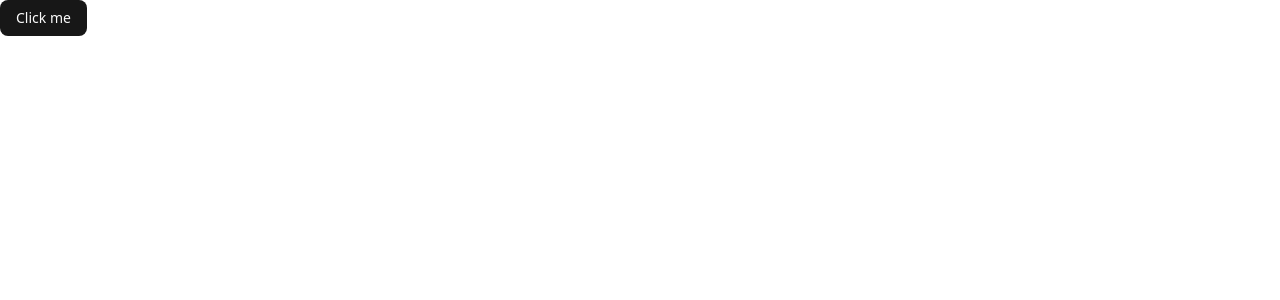
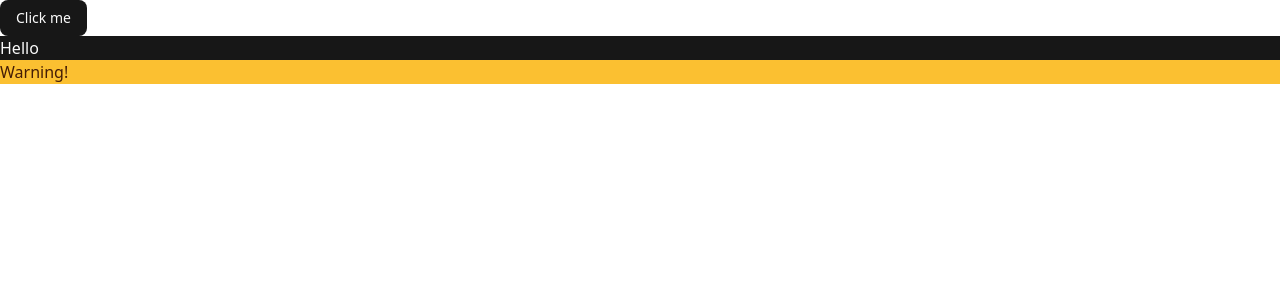
Before and after one commit to mrcoklat/learn-shadcn, a Next.js app: page / in a window 1280 px wide. Shown: the top 300 px of the page. Built offline with nearby package versions, Linux system fonts and the light colour scheme.

Commit message:
feat: use css variables

```diff
--- a/app/globals.css
+++ b/app/globals.css
@@ -44,6 +44,8 @@
   --radius-2xl: calc(var(--radius) + 8px);
   --radius-3xl: calc(var(--radius) + 12px);
   --radius-4xl: calc(var(--radius) + 16px);
+  --color-warning: var(--warning);
+  --color-warning-foreground: var(--warning-foreground);
 }
 
 :root {
@@ -79,6 +81,8 @@
   --sidebar-accent-foreground: oklch(0.205 0 0);
   --sidebar-border: oklch(0.922 0 0);
   --sidebar-ring: oklch(0.708 0 0);
+  --warning: oklch(0.84 0.16 84);
+  --warning-foreground: oklch(0.28 0.07 46);
 }
 
 .dark {
@@ -113,6 +117,8 @@
   --sidebar-accent-foreground: oklch(0.985 0 0);
   --sidebar-border: oklch(1 0 0 / 10%);
   --sidebar-ring: oklch(0.556 0 0);
+  --warning: oklch(0.41 0.11 46);
+  --warning-foreground: oklch(0.99 0.02 95);
 }
 
 @layer base {
--- a/app/page.tsx
+++ b/app/page.tsx
@@ -2,8 +2,11 @@ import { Button } from "@/components/ui/button";
 
 export default function Home() {
   return (
-    <div>
+    <div className="bg-background text-foreground">
       <Button>Click me</Button>
+      <div className="bg-primary text-primary-foreground">Hello</div>
+      <div className="bg-warning text-warning-foreground">Warning!</div>
+      <div />
     </div>
   );
 }
```
